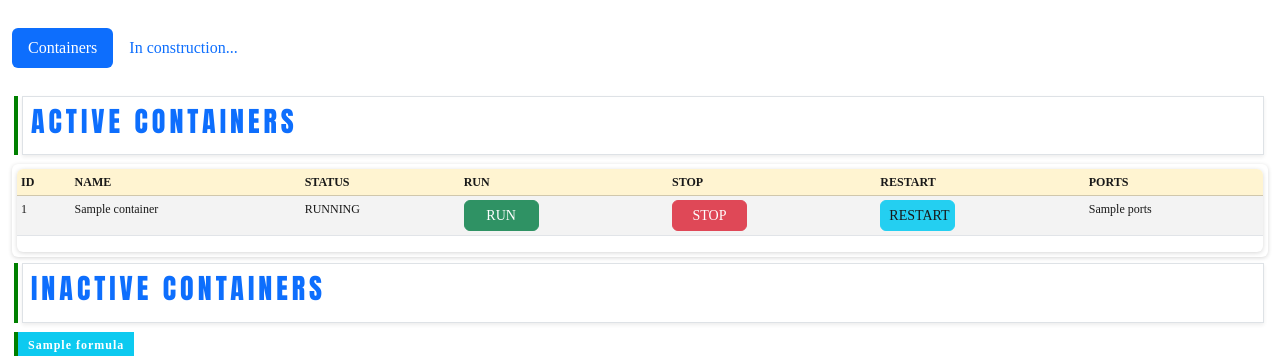
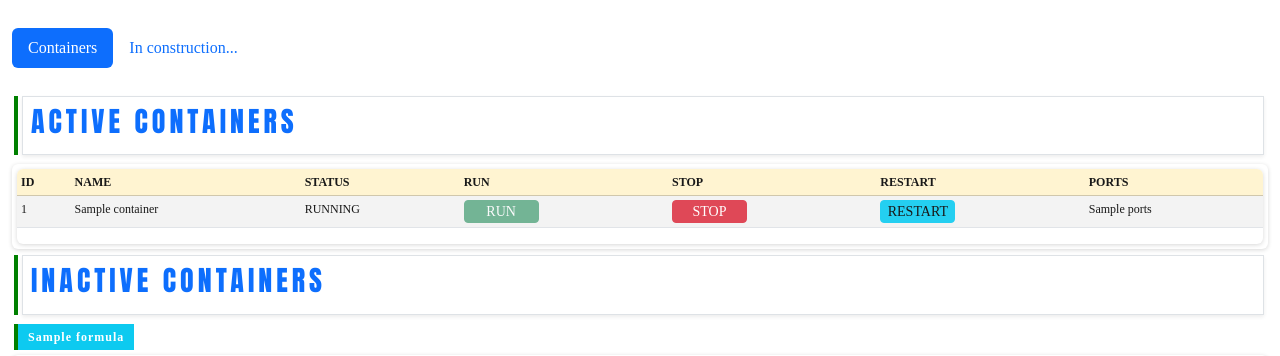
Before and after one commit to ktalovmorx/docker_admin, a Flask app: template templates/index.html in a window 1280 px wide. Shown: the part 253-609 px from the top of the page. Run offline with Flask 3, Linux system fonts and the light colour scheme; the template is opened without the code that fills it: most values are stand-ins (such as "Sample title", 1, 10 or a date in 2020); some libraries are stand-ins or nearby versions.

Commit message:
Actualizar index

```diff
--- a/templates/index.html
+++ b/templates/index.html
@@ -65,13 +65,13 @@
                                                     <td><span>{{container['name']}}</span></td>
                                                     <td><span>{{container['status'] | upper}}</span></td>
                                                     <td>
-                                                        <button type="button" class="btn btn-success btn-sm rounded" style="opacity:1;width:75px" onclick="run_instance(`{{ container['name'] }}`)" disabled>RUN</button>
+                                                        <button type="button" class="btn btn-success btn-sm" style="width:75px;padding:0px" onclick="run_instance(`{{ container['name'] }}`)" disabled>RUN</button>
                                                     </td>
                                                     <td>
-                                                        <button type="button" class="btn btn-danger btn-sm rounded" style="opacity:1;width:75px" onclick="stop_instance(`{{ container['name'] }}`)">STOP</button>
+                                                        <button type="button" class="btn btn-danger btn-sm" style="width:75px;padding:0px" onclick="stop_instance(`{{ container['name'] }}`)">STOP</button>
                                                     </td>
                                                     <td>
-                                                        <button type="button" class="btn btn-info btn-sm rounded" style="opacity:1;width:75px" onclick="restart_instance(`{{ container['name'] }}`)">RESTART</button>
+                                                        <button type="button" class="btn btn-info btn-sm" style="width:75px;padding:0px" onclick="restart_instance(`{{ container['name'] }}`)">RESTART</button>
                                                     </td>
                                                     <td>
                                                         <span>{{container['ports']}}</span>
@@ -123,13 +123,13 @@
                                                     <td><span>{{container['name']}}</span></td>
                                                     <td><span>{{container['status'] | upper}}</span></td>
                                                     <td>
-                                                        <button type="button" class="btn btn-success btn-sm rounded" style="opacity:1;width:75px;margin-top:5px" onclick="run_instance(`{{ container['name'] }}`)">RUN</button>
+                                                        <button type="button" class="btn btn-success btn-sm" style="width:75px;padding:0px" onclick="run_instance(`{{ container['name'] }}`)">RUN</button>
                                                     </td>
                                                     <td>
-                                                        <button type="button" class="btn btn-danger btn-sm rounded" style="opacity:1;width:75px;margin-top:5px" onclick="stop_instance(`{{ container['name'] }}`)" disabled>STOP</button>
+                                                        <button type="button" class="btn btn-danger btn-sm" style="width:75px;padding:0px" onclick="stop_instance(`{{ container['name'] }}`)" disabled>STOP</button>
                                                     </td>
                                                     <td>
-                                                        <button type="button" class="btn btn-info btn-sm rounded" style="opacity:1;width:75px;margin-top:5px" onclick="restart_instance(`{{ container['name'] }}`)">RESTART</button>
+                                                        <button type="button" class="btn btn-info btn-sm" style="width:75px;padding:0px" onclick="restart_instance(`{{ container['name'] }}`)">RESTART</button>
                                                     </td>
                                                     <td>
                                                         <span>{{container['ports']}}</span>
```
